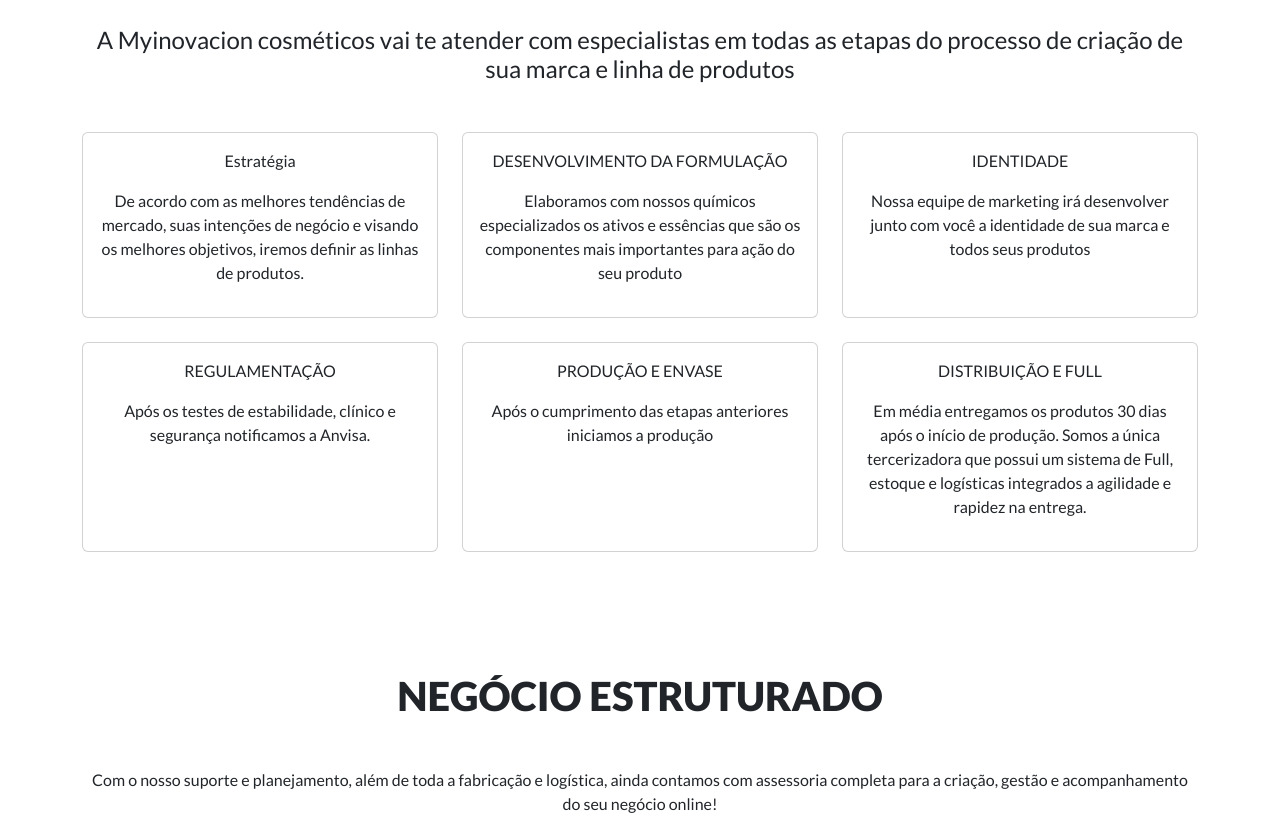
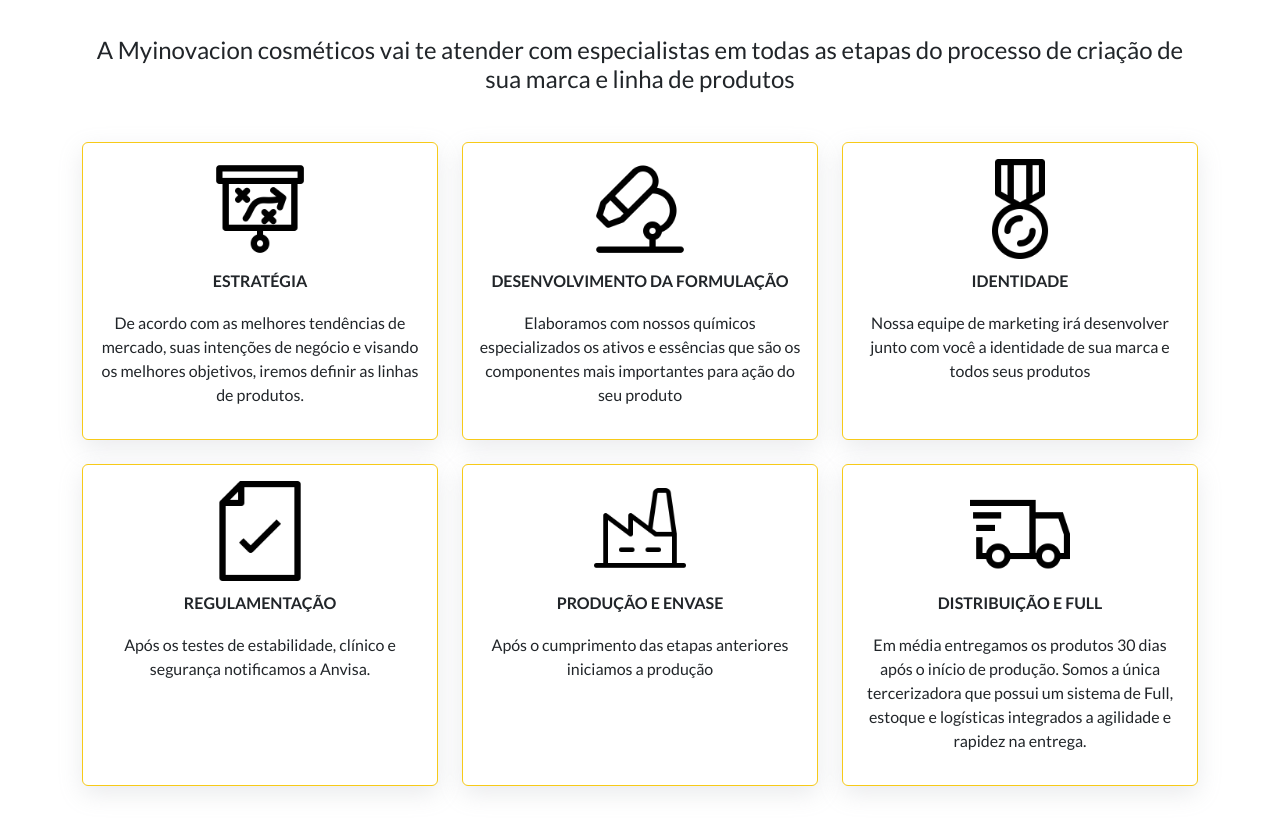
Before and after one commit to yamatopotter/inovacionCosmeticos, a plain HTML site: page index.html in a window 1280 px wide. Shown: the part 1320-2139 px from the top of the page. Drawn offline with Linux system fonts and the light colour scheme.

Commit message:
add: estilização do bloco criar-produtos

```diff
--- a/assets/css/style.scss
+++ b/assets/css/style.scss
@@ -19,19 +19,34 @@
   font-weight: 900;
 }
 
+.card{
+  box-shadow: rgba(149, 157, 165, 0.2) 0px 8px 24px;
+  gap:10px;
+  .card-title{
+    font-weight: bold;
+  }
+  .icon {
+    max-width: 100px;
+    max-height: 100px;
+  }
+}
+
 .bloco-1 {
   background-color: #f7ca18;
   color: white;
   .card {
     padding: 30px;
     color: #0a0a0a;
+    font-style: italic;
     font-weight: bold;
-    font-style: italic;
-
-    box-shadow: rgba(149, 157, 165, 0.2) 0px 8px 24px;
-  }
-  .icone-bloco1 {
-    max-width: 100px;
-    max-height: 100px;
   }
 }
+
+.criacao-produtos{
+  .card{
+    border-color:#f7ca18;
+    .card-title{
+      text-transform: uppercase;
+    }
+  }
+}
--- a/index.html
+++ b/index.html
@@ -87,31 +87,31 @@
               <div class="d-flex justify-content-between flex-wrap itens-bloco-1">
                 <div class="d-flex flex-column">
                   <div class="card">
-                    <img src="./assets/img/research.png" alt="Desenho de microscópio" class="icone-bloco1">
+                    <img src="./assets/img/research.png" alt="Desenho de microscópio" class="icon">
                     <p>Pesquisa</p>
                   </div>
                 </div>
                 <div class="d-flex flex-column">
                   <div class="card">
-                    <img src="./assets/img/chemistry.png" alt="Desenho de microscópio" class="icone-bloco1">
+                    <img src="./assets/img/chemistry.png" alt="Desenho de microscópio" class="icon">
                     <p>Formulação</p>
                   </div>
                 </div>
                 <div class="d-flex flex-column">
                   <div class="card">
-                    <img src="./assets/img/production.png" alt="Desenho de microscópio" class="icone-bloco1">
+                    <img src="./assets/img/production.png" alt="Desenho de microscópio" class="icon">
                     <p>Produção</p>
                   </div>
                 </div>
                 <div class="d-flex flex-column">
                   <div class="card">
-                    <img src="./assets/img/bottle_medical.png" alt="Desenho de microscópio" class="icone-bloco1">
+                    <img src="./assets/img/bottle_medical.png" alt="Desenho de microscópio" class="icon">
                     <p>Rotulagem</p>
                   </div>
                 </div>
                 <div class="d-flex flex-column">
                   <div class="card">
-                    <img src="./assets/img/shipping.png" alt="Desenho de microscópio" class="icone-bloco1">
+                    <img src="./assets/img/shipping.png" alt="Desenho de microscópio" class="icon">
                     <p>Entrega</p>
                   </div>
                 </div>
@@ -127,43 +127,49 @@
               <h4 class="mb-5">A Myinovacion cosméticos vai te atender com especialistas em todas as etapas do processo de criação de sua marca e linha de produtos</h4>
 
               <div class="col-12 col-md-4 mb-4 d-flex align-items-stretch">
-                <div class="card p-3">
-                  <p>Estratégia</p>
+                <div class="card p-3 d-flex align-items-center">
+                  <img src="./assets/img/strategy.png" alt="" class="icon">
+                  <p class="card-title">Estratégia</p>
                   <p>De acordo com as melhores tendências de mercado, suas intenções de negócio e visando os melhores objetivos, iremos definir as linhas de produtos.</p>
                 </div>
               </div>
 
               <div class="col-12 col-md-4 mb-4 d-flex align-items-stretch">
-                <div class="card p-3">
-                  <p>DESENVOLVIMENTO DA FORMULAÇÃO</p>
+                <div class="card p-3 d-flex align-items-center">
+                  <img src="./assets/img/research.png" alt="" class="icon">
+                  <p class="card-title">DESENVOLVIMENTO DA FORMULAÇÃO</p>
                   <p>Elaboramos com nossos químicos especializados os ativos e essências que são os componentes mais importantes para ação do seu produto</p>
                 </div>
               </div>
 
               <div class="col-12 col-md-4 mb-4 d-flex align-items-stretch">
-                <div class="card p-3">
-                  <p>IDENTIDADE</p>
+                <div class="card p-3 d-flex align-items-center">
+                  <img src="./assets/img/award.png" alt="" class="icon">
+                  <p class="card-title">IDENTIDADE</p>
                   <p>Nossa equipe de marketing irá desenvolver junto com você a identidade de sua marca e todos seus produtos</p>
                 </div>
               </div>
 
               <div class="col-12 col-md-4 mb-4 d-flex align-items-stretch">
-                <div class="card p-3">
-                  <p>REGULAMENTAÇÃO</p>
+                <div class="card p-3 d-flex align-items-center">
+                  <img src="./assets/img/document.png" alt="" class="icon">
+                  <p class="card-title">REGULAMENTAÇÃO</p>
                   <p>Após os testes de estabilidade, clínico e segurança notificamos a Anvisa.</p>
                 </div>
               </div>
 
               <div class="col-12 col-md-4 mb-4 d-flex align-items-stretch">
-                <div class="card p-3">
-                  <p>PRODUÇÃO E ENVASE</p>
+                <div class="card p-3 d-flex align-items-center">
+                  <img src="./assets/img/factory.png" alt="" class="icon">
+                  <p class="card-title">PRODUÇÃO E ENVASE</p>
                   <p>Após o cumprimento das etapas anteriores iniciamos a produção</p>
                 </div>
               </div>
 
               <div class="col-12 col-md-4 mb-4 d-flex align-items-stretch">
-                <div class="card p-3">
-                  <p>DISTRIBUIÇÃO E FULL</p>
+                <div class="card p-3 d-flex align-items-center">
+                  <img src="./assets/img/shipping.png" alt="" class="icon">
+                  <p class="card-title">DISTRIBUIÇÃO E FULL</p>
                   <p>Em média entregamos os produtos 30 dias após o início de produção. Somos a única tercerizadora que possui um sistema de Full, estoque e logísticas integrados a agilidade e rapidez na entrega.</p>
                 </div>
               </div>
```
Also changed, not shown: assets/css/style.css, assets/img/award.png (added), assets/img/document.png (added), assets/img/graph.png (added), assets/img/strategy.png (added), 1 other file.
